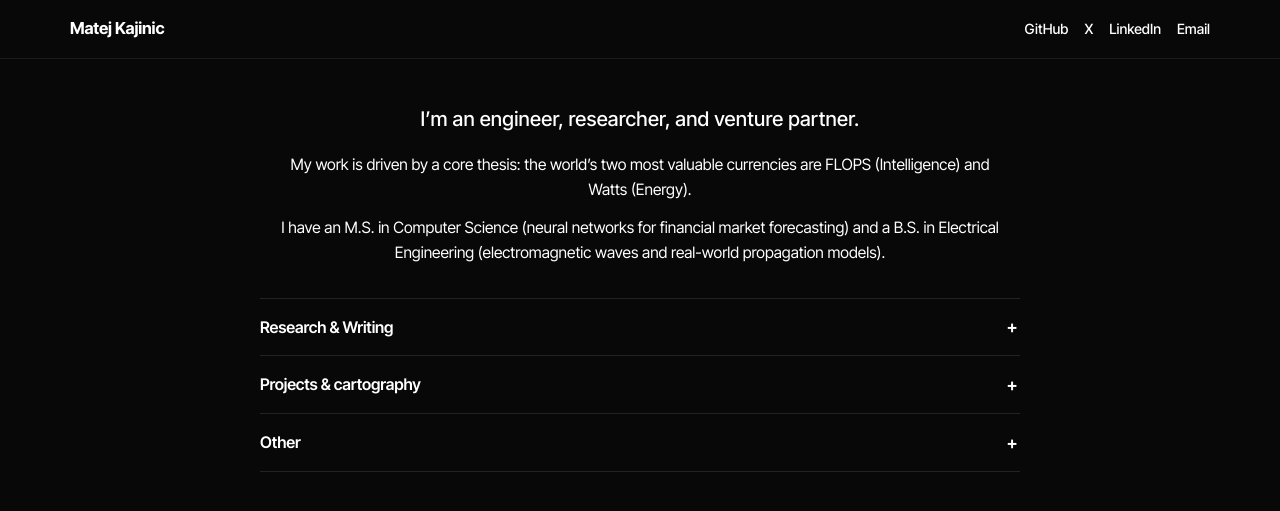
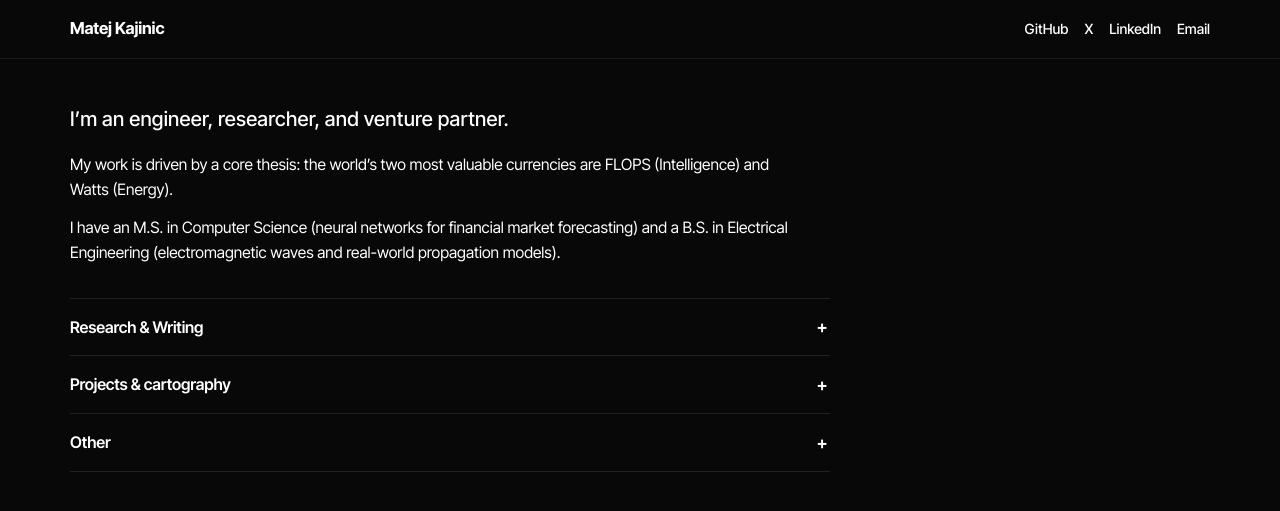
Before and after one commit to matejkajinic/matejkajinic.github.io, a Jekyll site: the page built from index.md, in a window 1280 px wide. Shown: the top 511 px of the page. Built offline with Jekyll 4.4.1, drawn with Linux system fonts in a browser that asks for light colours.

Commit message:
Update style.css

```diff
--- a/assets/css/style.css
+++ b/assets/css/style.css
@@ -68,12 +68,14 @@ body {
 }
 
 .page-shell {
+  max-width: 1180px;
+  margin: 0 auto;
   padding: 2.8rem 1.25rem 3.7rem;
 }
 
 .content {
   max-width: 760px;
-  margin: 0 auto;
+  margin: 0;
 }
 
 .article-page {
@@ -248,8 +250,8 @@ body {
 }
 
 .intro-copy {
-  margin: 0 auto var(--space-xl);
-  text-align: center;
+  margin: 0 0 var(--space-xl);
+  text-align: left;
 }
 
 .intro-line {
@@ -264,7 +266,6 @@ body {
   font-weight: 500;
   max-width: none;
   margin-bottom: 1.2rem;
-  text-wrap: balance;
   white-space: nowrap;
 }
 
@@ -272,7 +273,7 @@ body {
   color: var(--text);
   font-size: 0.98rem;
   line-height: 1.62;
-  margin: 0 auto var(--space-sm);
+  margin: 0 0 var(--space-sm);
   max-width: 81ch;
 }
 
@@ -407,7 +408,7 @@ body {
 
 .site-footer {
   max-width: 760px;
-  margin: 0 auto;
+  margin: 0;
   padding: 2rem 1.25rem 2rem;
   color: var(--text);
   font-size: 0.85rem;
@@ -415,7 +416,7 @@ body {
 
 .site-footer p {
   margin: 0;
-  text-align: center;
+  text-align: left;
 }
 
 a:focus-visible {
```
